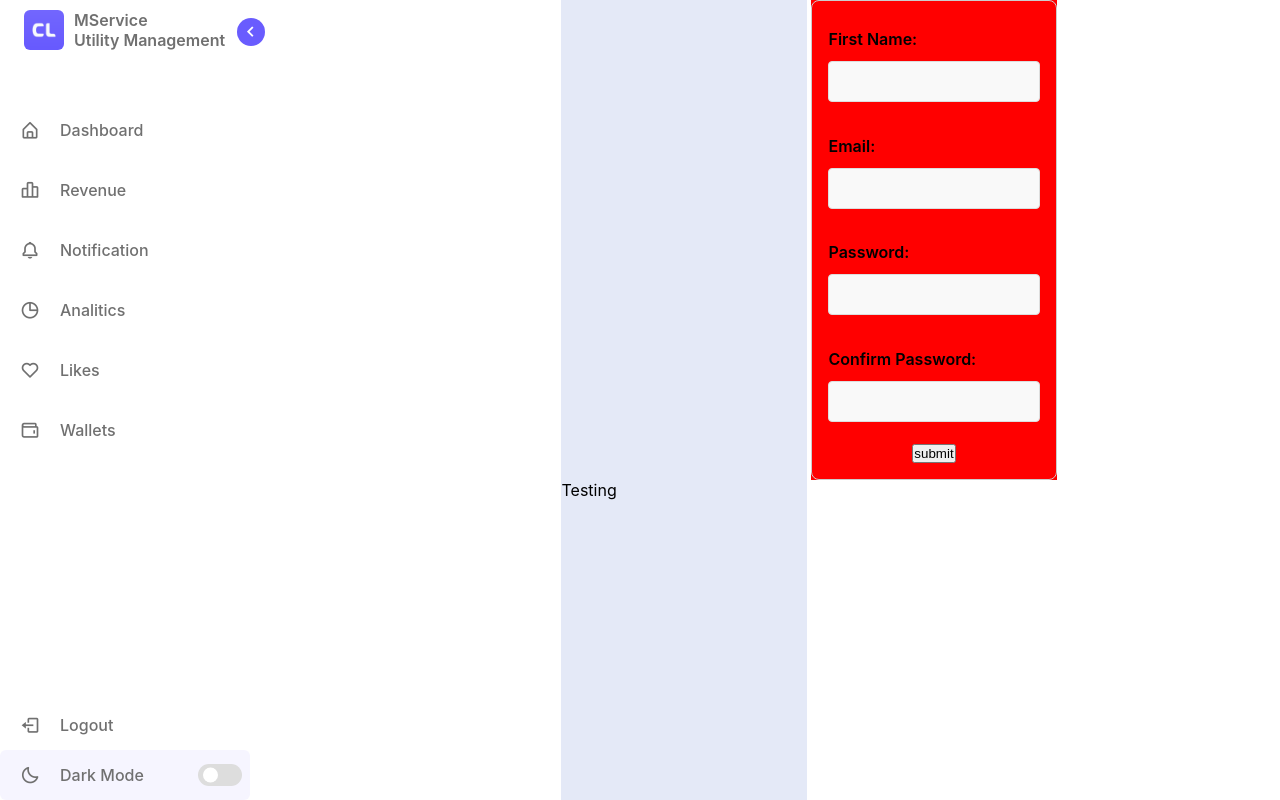
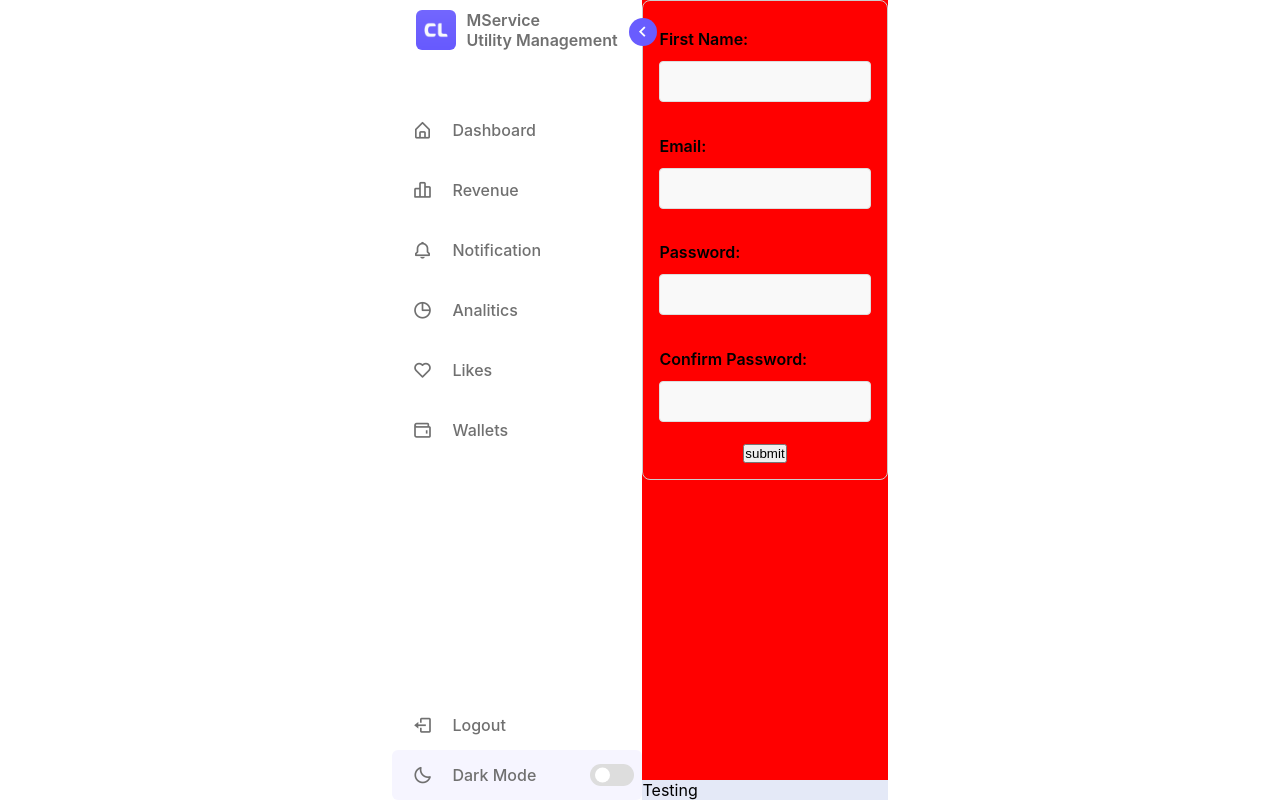
Before and after one commit to michaltruszczynski/mservice, a React (Vite) app: page / in a window 1280 px wide. Built offline with nearby package versions, Linux system fonts and the light colour scheme.

Commit message:
finished basic layout component

```diff
--- a/src/App.tsx
+++ b/src/App.tsx
@@ -6,6 +6,7 @@ function App() {
   return (
     <Layout>
       <SigninForm />
+      {/* <SigninForm /> */}
     </Layout>
   )
 }
--- a/src/components/Layout/Layout.module.scss
+++ b/src/components/Layout/Layout.module.scss
@@ -4,41 +4,22 @@ $transition05: all 0.5s ease;
     background-color: #E4E9f7;
     min-height: 100%;
     position: relative;
-    margin-left: 88px;
+    display: flex;
+    align-items: stretch;
+
 }
 
-.main-container {
+.container-main-content {
+    flex-grow: 1;
+    min-height: 100%;
+    display: flex;
+    flex-direction: column;
+}
+
+.main-content {
     max-width: 1024px;
+    width: 100%;
     margin: 0 auto;
-    min-height: 100%;
-    // height: 100%;
-    // background-color: #E4E9f7;
+    flex-grow: 1;
     background-color: red;
 }
-
-
-
-
-.home {
-    position: relative;
-    left: 250px;
-    // height: 100vh;
-    // height: 100%;
-    top: 0;
-    // width: calc(100% - 250px);
-
-    transition: $transition05;
-
-    &--close {
-        left: 78px;
-        // height: 100vh;
-        width: calc(100% - 78px);
-    }
-}
-
-.home .text {
-    font-size: 30px;
-    font-weight: 500;
-    // color: var(--text-color);
-    padding: 12px 60px;
-}
--- a/src/components/Layout/Layout.tsx
+++ b/src/components/Layout/Layout.tsx
@@ -18,16 +18,14 @@ const Layout = ({ children }: LayoutProps) => {
     return (
         <div className={cx('container')}>
             <Nav setIsNavOpen={setIsNavOpen} isNavOpen={isNavOpen} />
-            <main className={cx('main-container', 'home', { 'home--close': !isNavOpen })}>
-                <div>
+            <div className={cx('container-main-content')}>
+                <main className={cx('main-content')}>
                     {children}
-                </div>
-            </main>
-
-            <footer>
-
-                Testing
-            </footer>
+                </main>
+                <footer>
+                    Testing
+                </footer>
+            </div>
         </div>
     )
 
--- a/src/components/Navigation/Nav.module.scss
+++ b/src/components/Navigation/Nav.module.scss
@@ -21,10 +21,12 @@ $textColorDark: #ccc;
 
 
 .sidebar {
-        position: fixed;
+        // position: fixed;
+        position: sticky;
         box-sizing: border-box;
         top: 0;
-        left: 0;
+        // left: 0;
+        // height: 100%;
         height: 100vh;
         width: 250px;
 
@@ -42,7 +44,7 @@ $textColorDark: #ccc;
                 box-sizing: border-box;
                 top: 0;
                 left: 0;
-                height: 100vh;
+                height: 100%;
                 width: 250px;
                 padding: 10px 14px;
                 background-color: $sidebarColor; //$sidebarColor
@@ -94,6 +96,12 @@ $textColorDark: #ccc;
                         opacity: 0;
                 }
         }
+}
+
+.static-container {
+        position: fixed;
+        z-index: 2;
+        width: 88px;
 }
 
 .header {
--- a/src/components/Navigation/Nav.tsx
+++ b/src/components/Navigation/Nav.tsx
@@ -11,8 +11,9 @@ type NavigationProps = {
 
 const cx = classNames.bind(styles);
 
-const Navigation = ({setIsNavOpen, isNavOpen}: NavigationProps) => {
+const Navigation = ({ setIsNavOpen, isNavOpen }: NavigationProps) => {
     const [darkMode, setDarkMode] = useState<boolean>(false);
+    const staticOn = false;
 
     const darkModeHandler = () => {
         setDarkMode(prevState => !prevState)
@@ -32,7 +33,9 @@ const Navigation = ({setIsNavOpen, isNavOpen}: NavigationProps) => {
 
     return (
         <>
+            <div className={cx({ 'static-container': staticOn })}>
                 <nav className={cx('sidebar', { 'sidebar--close': !isNavOpen, 'sidebar--dark': darkMode })} >
+
                     <i className={`bx bx-chevron-right ${cx('toggle', { 'toggle--rotate': !isNavOpen })}`} onClick={toggleClickHandler}></i>
                     <header className={cx('header')}>
                         <div className={cx('header__content')}>
@@ -112,8 +115,10 @@ const Navigation = ({setIsNavOpen, isNavOpen}: NavigationProps) => {
                             </ul>
                         </div>
                     </div>
+
+
                 </nav>
-
+            </div>
         </>
     )
 }
--- a/src/components/SigninForm/SigninForm.module.scss
+++ b/src/components/SigninForm/SigninForm.module.scss
@@ -16,6 +16,7 @@ $inputBorderColor: #ccc;
         line-height: 1.5;
         border: 1px solid $inputBorderColor;
         border-radius: 8px;
+        width: 100%;
         max-width: 680px;
         margin: auto auto;
         padding: 1rem;
--- a/src/index.scss
+++ b/src/index.scss
@@ -31,12 +31,11 @@ body {
   place-items: center;
   /* min-width: 320px; */
   min-height: 100%;
-  height: 100%;
   width: 100%;
 
   $textY: yellow;
 }
 
 #root {
-  height: 100%;
+  min-height: 100%;
 }
```
Lines whose indentation alone changed are shown as unchanged.
